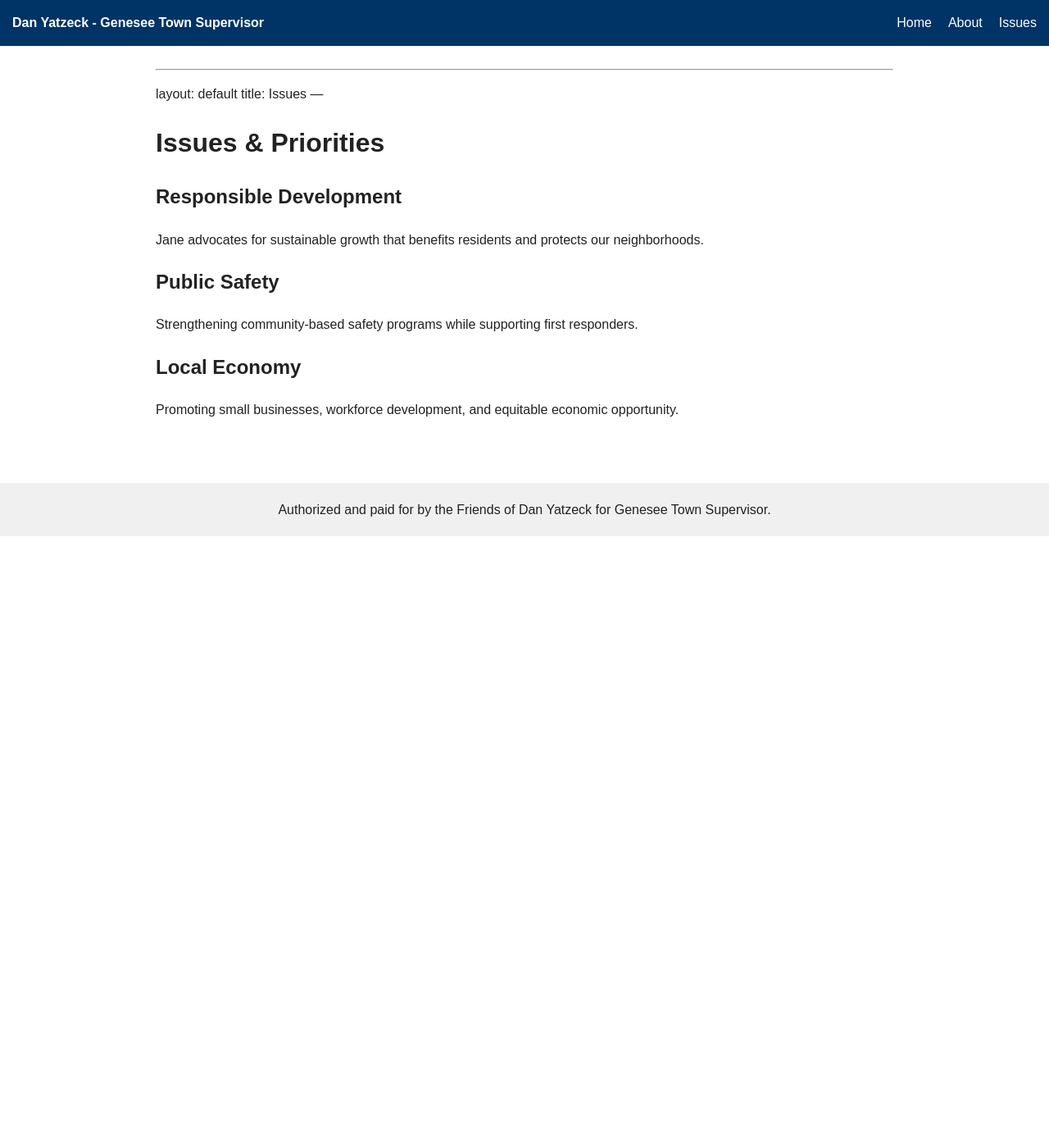
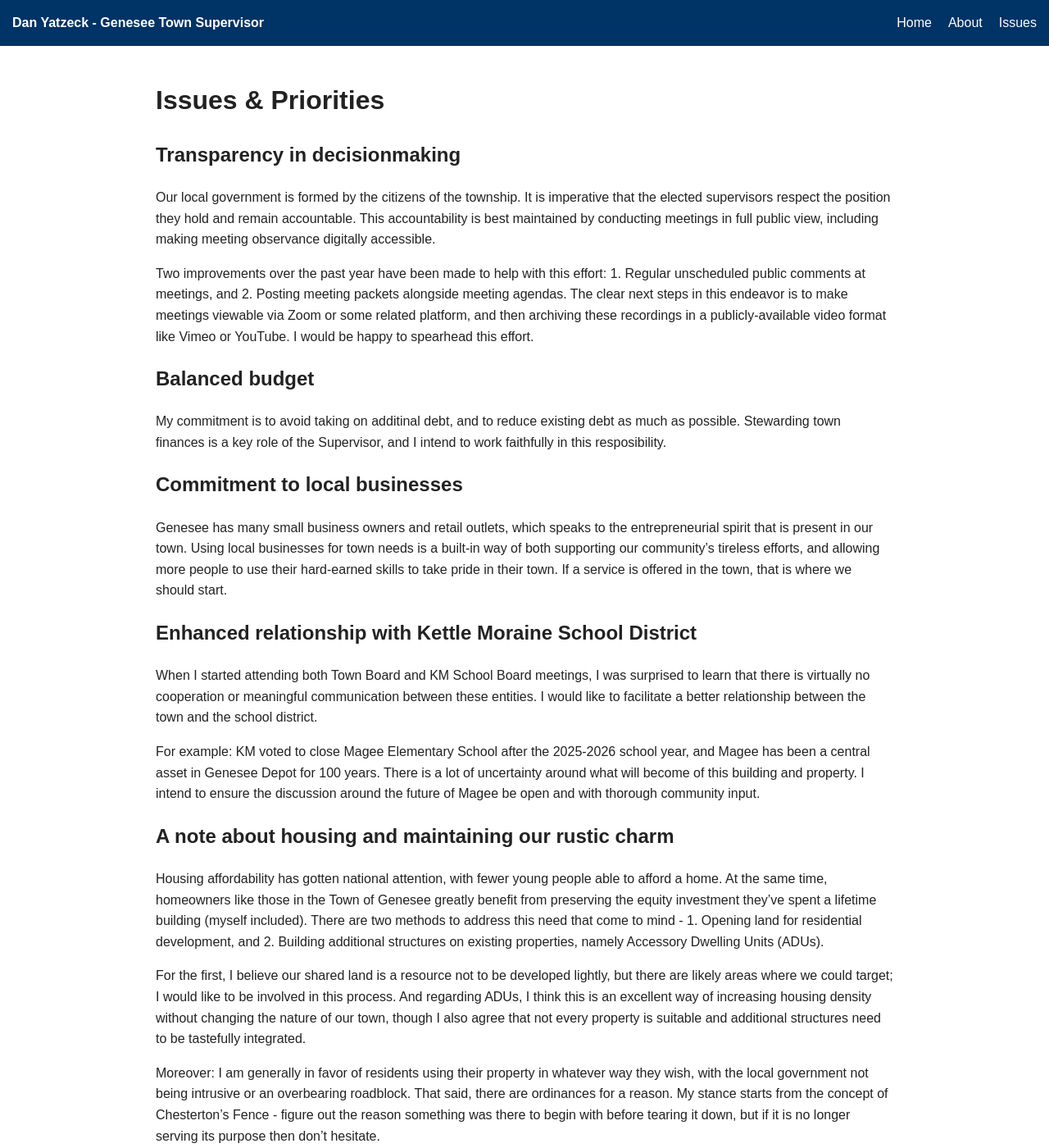
Before and after one commit to danyatzeck/danyatzeck.github.io, a Jekyll site: the page built from issues.md, in a window 1280 px wide and 1400 px high. Shown: the whole window at 82% size. Built offline with Jekyll 4.4.1, drawn with Linux system fonts in a browser that asks for light colours; our own code applies the rules of GitHub Pages for plain Markdown files; some of the changed text lies outside the part shown.

Commit message:
wrote page copy

```diff
--- a/_layouts/default.html
+++ b/_layouts/default.html
@@ -31,7 +31,7 @@ function toggleMenu() {
 </main>
 
 <footer>
-    Authorized and paid for by the Friends of Dan Yatzeck for Genesee Town Supervisor.
+    Authorized and paid for by Dan Yatzeck for Genesee Town Supervisor.
 </footer>
 </body>
 </html>
--- a/issues.md
+++ b/issues.md
@@ -1,16 +1,28 @@
-
----
-layout: default
-title: Issues
----
-
 # Issues & Priorities
 
-## Responsible Development
-Jane advocates for sustainable growth that benefits residents and protects our neighborhoods.
+## Transparency in decisionmaking
+Our local government is formed by the citizens of the township. It is imperative that the elected supervisors respect the position they hold and remain accountable. This accountability is best maintained by conducting meetings in full public view, including making meeting observance digitally accessible.
 
-## Public Safety
-Strengthening community-based safety programs while supporting first responders.
+Two improvements over the past year have been made to help with this effort: 1. Regular unscheduled public comments at meetings, and 2. Posting meeting packets alongside meeting agendas. The clear next steps in this endeavor is to make meetings viewable via Zoom or some related platform, and then archiving these recordings in a publicly-available video format like Vimeo or YouTube. I would be happy to spearhead this effort.
 
-## Local Economy
-Promoting small businesses, workforce development, and equitable economic opportunity.
+
+## Balanced budget
+My commitment is to avoid taking on additinal debt, and to reduce existing debt as much as possible. Stewarding town finances is a key role of the Supervisor, and I intend to work faithfully in this resposibility.
+
+
+## Commitment to local businesses
+Genesee has many small business owners and retail outlets, which speaks to the entrepreneurial spirit that is present in our town. Using local businesses for town needs is a built-in way of both supporting our community's tireless efforts, and allowing more people to use their hard-earned skills to take pride in their town. If a service is offered in the town, that is where we should start.
+
+
+## Enhanced relationship with Kettle Moraine School District
+When I started attending both Town Board and KM School Board meetings, I was surprised to learn that there is virtually no cooperation or meaningful communication between these entities. I would like to facilitate a better relationship between the town and the school district.
+
+For example: KM voted to close Magee Elementary School after the 2025-2026 school year, and Magee has been a central asset in Genesee Depot for 100 years. There is a lot of uncertainty around what will become of this building and property. I intend to ensure the discussion around the future of Magee be open and with thorough community input.
+
+
+## A note about housing and maintaining our rustic charm
+Housing affordability has gotten national attention, with fewer young people able to afford a home. At the same time, homeowners like those in the Town of Genesee greatly benefit from preserving the equity investment they've spent a lifetime building (myself included). There are two methods to address this need that come to mind - 1. Opening land for residential development, and 2. Building additional structures on existing properties, namely Accessory Dwelling Units (ADUs).
+
+For the first, I believe our shared land is a resource not to be developed lightly, but there are likely areas where we could target; I would like to be involved in this process. And regarding ADUs, I think this is an excellent way of increasing housing density without changing the nature of our town, though I also agree that not every property is suitable and additional structures need to be tastefully integrated.
+
+Moreover: I am generally in favor of residents using their property in whatever way they wish, with the local government not being intrusive or an overbearing roadblock. That said, there are ordinances for a reason. My stance starts from the concept of Chesterton's Fence - figure out the reason something was there to begin with before tearing it down, but if it is no longer serving its purpose then don't hesitate.
```
Also changed, not shown: about.md (+13 -6 lines).
